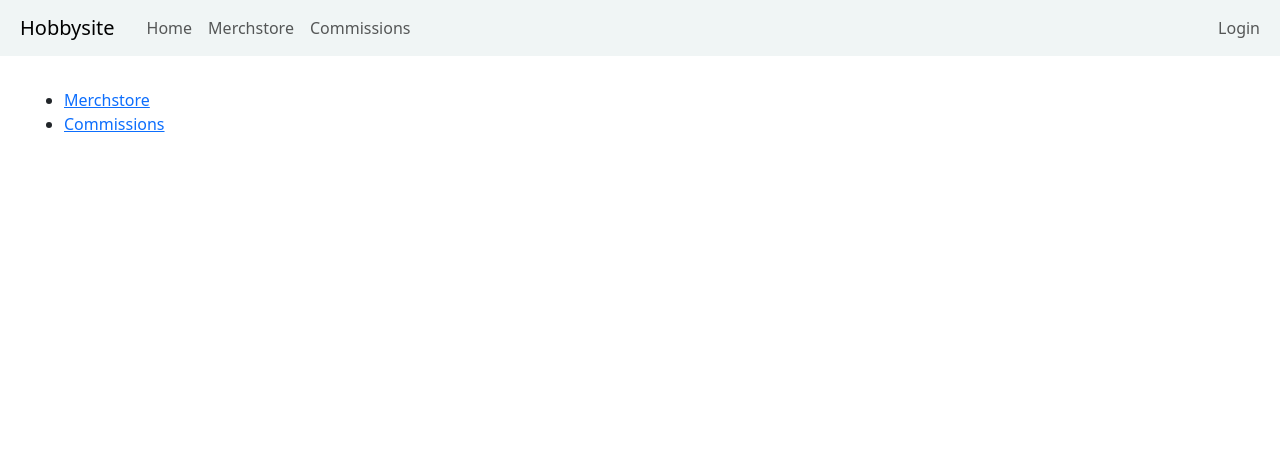
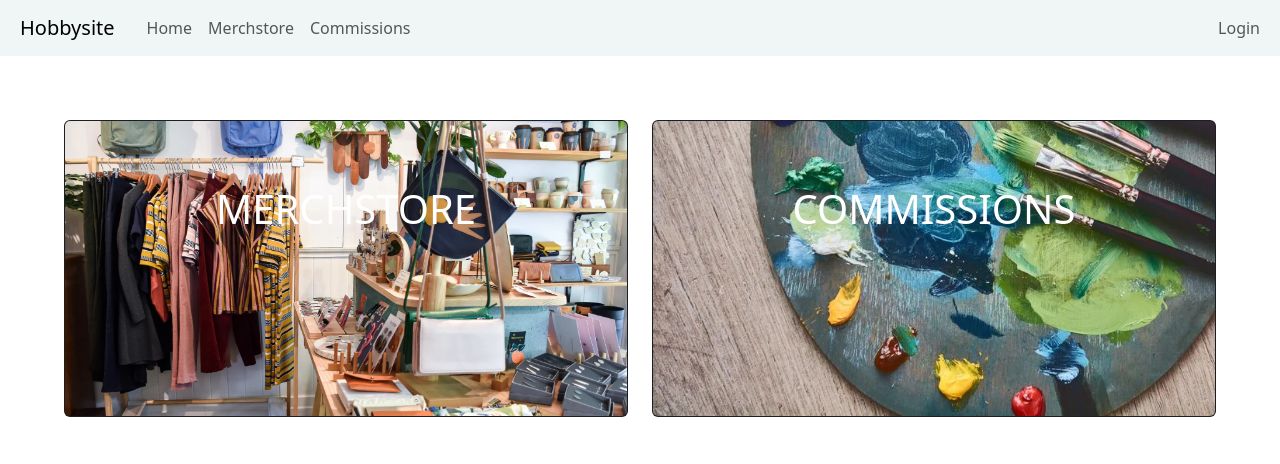
Before and after one commit to tttrono/hobbysite-F-20, a Django app: page / in a window 1280 px wide. Shown: the top 464 px of the page. Run offline with Django 4.2, Linux system fonts and the light colour scheme; some libraries are stand-ins or nearby versions.

Commit message:
Created cards for homepage links.

```diff
--- a/hobbysite/hobbysite/static/css/main.css
+++ b/hobbysite/hobbysite/static/css/main.css
@@ -1,3 +1,9 @@
 * { box-sizing: border-box; }
 /*body { margin: 8px; padding: 8px; }*/
 div.content { margin: 16px; padding: 16px; }
+div.deck { margin: 32px; padding: 32px; }
+
+.center { text-align: center; }
+.special .card-body {
+  flex-grow: 0;
+}
--- a/hobbysite/hobbysite/templates/home.html
+++ b/hobbysite/hobbysite/templates/home.html
@@ -1,14 +1,36 @@
 {% extends "base.html" %}
+{% load static %}
+{% load django_bootstrap5 %}
 
 {% block title %} Home {% endblock %}
 
 {% block content %}
 
 	<div class="content">
-		<ul>
-			<li><a href="/merchstore/items"> Merchstore </a> </li>
-			<li><a href="/commissions/list"> Commissions </a> </li>
-		</ul>
+		<div class="content">
+			<div class="row row-cols-1 row-cols-md-2 g-4 special">
+				<div class="col">
+					<div class="card bg-dark">
+						<a class="card-block stretched-link" href="/merchstore/items">
+							<img src="{% static 'images/merchstore.jpg' %}" class="card-img" alt="...">
+							<div class="card-img-overlay card-body text-white align-middle">
+							<br><br><h1 class="card-title text-center"> MERCHSTORE </h1>
+							</div>
+						</a>
+					</div>
+				</div>
+				<div class="col">
+					<div class="card bg-dark">
+						<a class="card-block stretched-link" href="/commissions/list">
+							<img src="{% static 'images/commissions.jpg' %}" class="card-img" alt="...">
+							<div class="card-img-overlay card-body text-white">
+							<br><br><h1 class="card-title text-center"> COMMISSIONS </h1>
+							</div>
+							</a>
+					</div>
+				</div>
+			</div>
+		</div>
 	</div>
 
 {% endblock %}
```
Also changed, not shown: hobbysite/hobbysite/static/images/commissions.jpg (added), hobbysite/hobbysite/static/images/merchstore.jpg (added).
